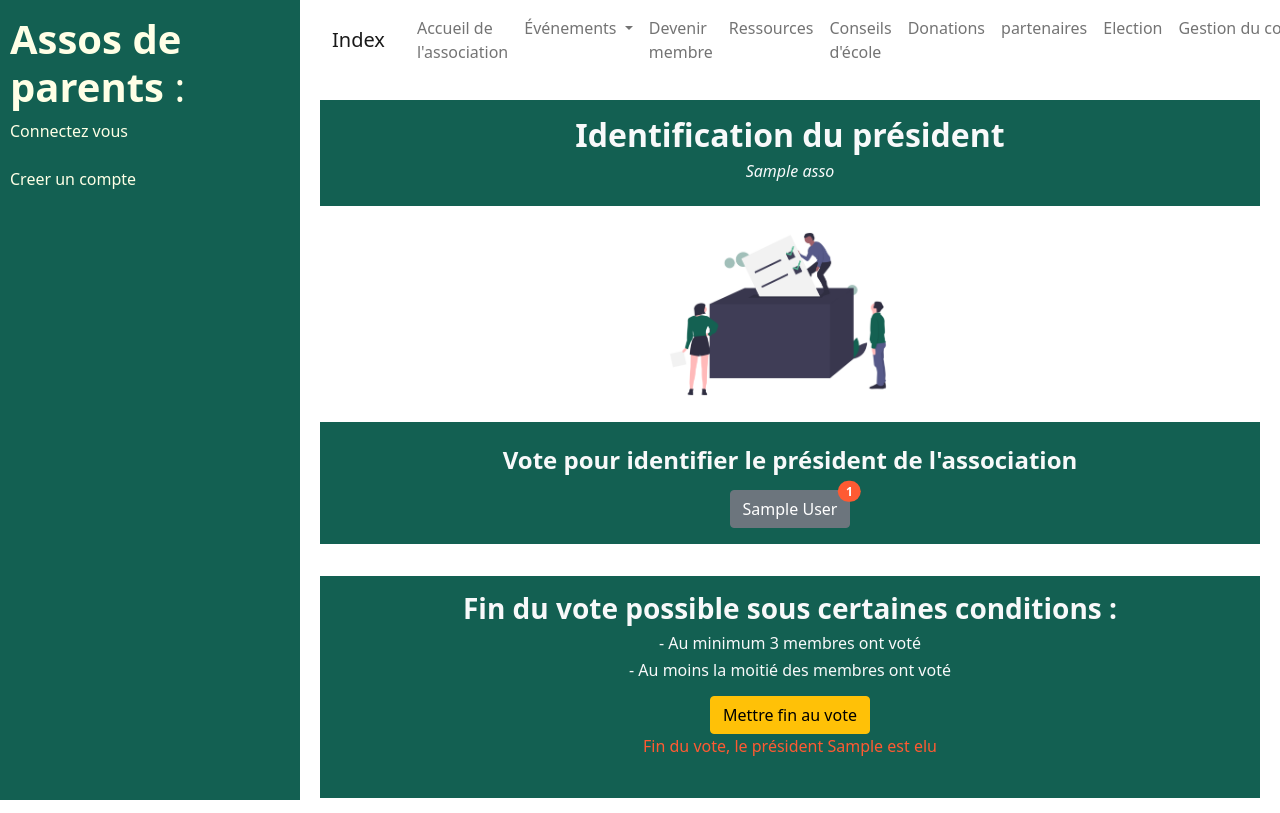
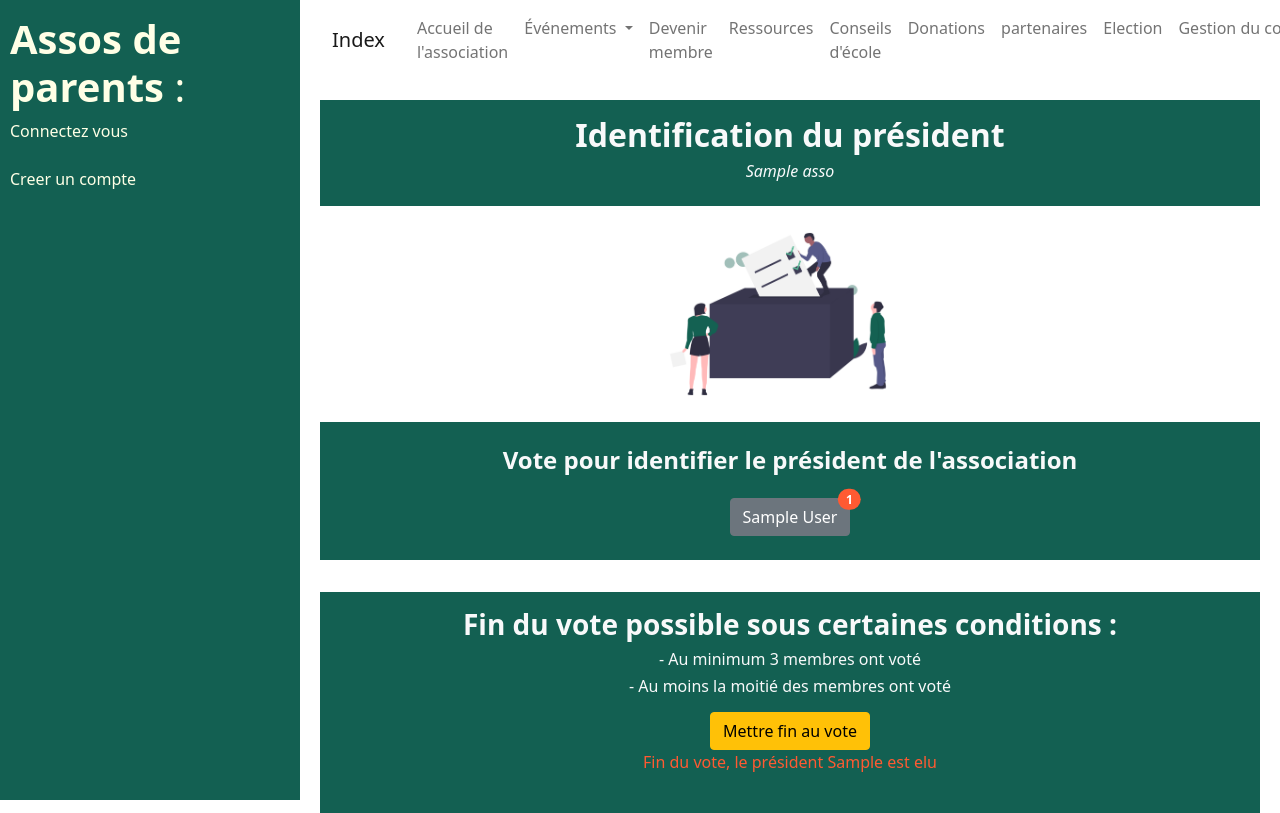
Before and after one commit to AlexTraveylan/assosdjango_online, a Django app: page /1/election in a window 1280 px wide. Shown: the top 813 px of the page. Run offline with Django 4.2, Linux system fonts and the light colour scheme; tables that the repository leaves empty hold one stand-in row (values such as "Sample post").

Commit message:
fix election aff

```diff
--- a/assos/assosparents/templates/election.html
+++ b/assos/assosparents/templates/election.html
@@ -24,6 +24,7 @@
         <strong>Vote pour identifier le président de l'association</strong>
       </h4>
       {% for result in results %}
+      <div class="p-2">
       <form action="" method="post">
         {% csrf_token %}
         <input type="hidden" name="target" value="{{result.0.username}}" />
@@ -37,6 +38,7 @@
           </span>
         </button>
       </form>
+    </div>
       {% endfor %}
     </div>
     {% endif %}
```
